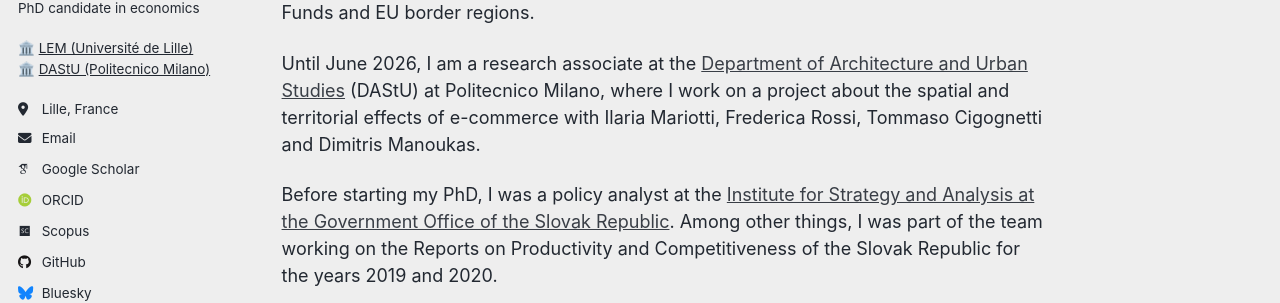
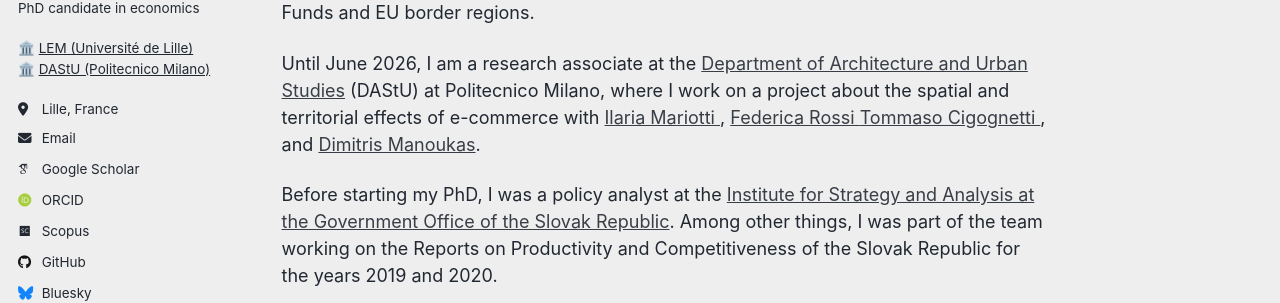
Before and after one commit to martinhulenyi/martinhulenyi.github.io, a Jekyll site: the page built from _pages/about.md, in a window 1280 px wide and 1048 px high. Shown: the part 277-580 px from the top of the window. Built offline with Jekyll 4.4.1, drawn with Linux system fonts in a browser that asks for light colours; some web fonts are replaced; a script that is not in the unit is left out.

Commit message:
Update about.md

```diff
--- a/_pages/about.md
+++ b/_pages/about.md
@@ -8,7 +8,7 @@ redirect_from:
 ---
 I am currently on the job market, with my job market paper <a href="https://martinhulenyi.github.io/files/borders_enlargement_jmp.pdf" target="_blank" rel="noopener">  Out of the Dark into the Light? Border Urban Municipalities and Eastern EU Enlargements </a>. I completed my PhD at the Université de Lille in the <a href="https://lem.univ-lille.fr/" target="_blank" rel="noopener">Lille Economics and Management</a> (LEM, CNRS UMR 9221), under the supervision of <a href="http://fidrmuc.net" target="_blank" rel="noopener">Jan Fidrmuc</a> and <a href="https://sites.google.com/view/nicolasdebarsy/" target="_blank" rel="noopener">Nicolas Debarsy</a>. My thesis is about the regional aspects of  European economic integration, with a focus on EU structural and Investment Funds and EU border regions.
 
-Until June 2026, I am a research associate at the <a href="https://www.dastu.polimi.it/en" target="_blank" rel="noopener">Department of Architecture and Urban Studies</a> (DAStU) at Politecnico Milano, where I  work on a project about the spatial and territorial effects of e-commerce with Ilaria Mariotti, Frederica Rossi, Tommaso Cigognetti and Dimitris Manoukas.
+Until June 2026, I am a research associate at the <a href="https://www.dastu.polimi.it/en" target="_blank" rel="noopener">Department of Architecture and Urban Studies</a> (DAStU) at Politecnico Milano, where I  work on a project about the spatial and territorial effects of e-commerce with <a href="https://scholar.google.com/citations?user=gFVR6jAAAAAJ&hl=it&oi=ao" target="_blank" rel="noopener"> Ilaria Mariotti </a>, <a href="https://scholar.google.com/citations?user=V7OKfOUAAAAJ&hl=it&oi=sra" target="_blank" rel="noopener"> Federica Rossi </a> <a href="https://scholar.google.com/citations?user=Nnirhs0AAAAJ&hl=it" target="_blank" rel="noopener"> Tommaso Cigognetti </a>, and  <a href="https://scholar.google.com/citations?user=Nnirhs0AAAAJ&hl=it" target="_blank" rel="noopener">Dimitris Manoukas</a>.
 
 Before starting my PhD, I was a policy analyst at the <a href="https://isa.gov.sk/" target="_blank" rel="noopener">Institute for Strategy and Analysis at the Government Office of the Slovak Republic</a>. Among other things, I was part of the team working on the Reports on Productivity and Competitiveness of the Slovak Republic for the years 2019 and 2020.
 
```
